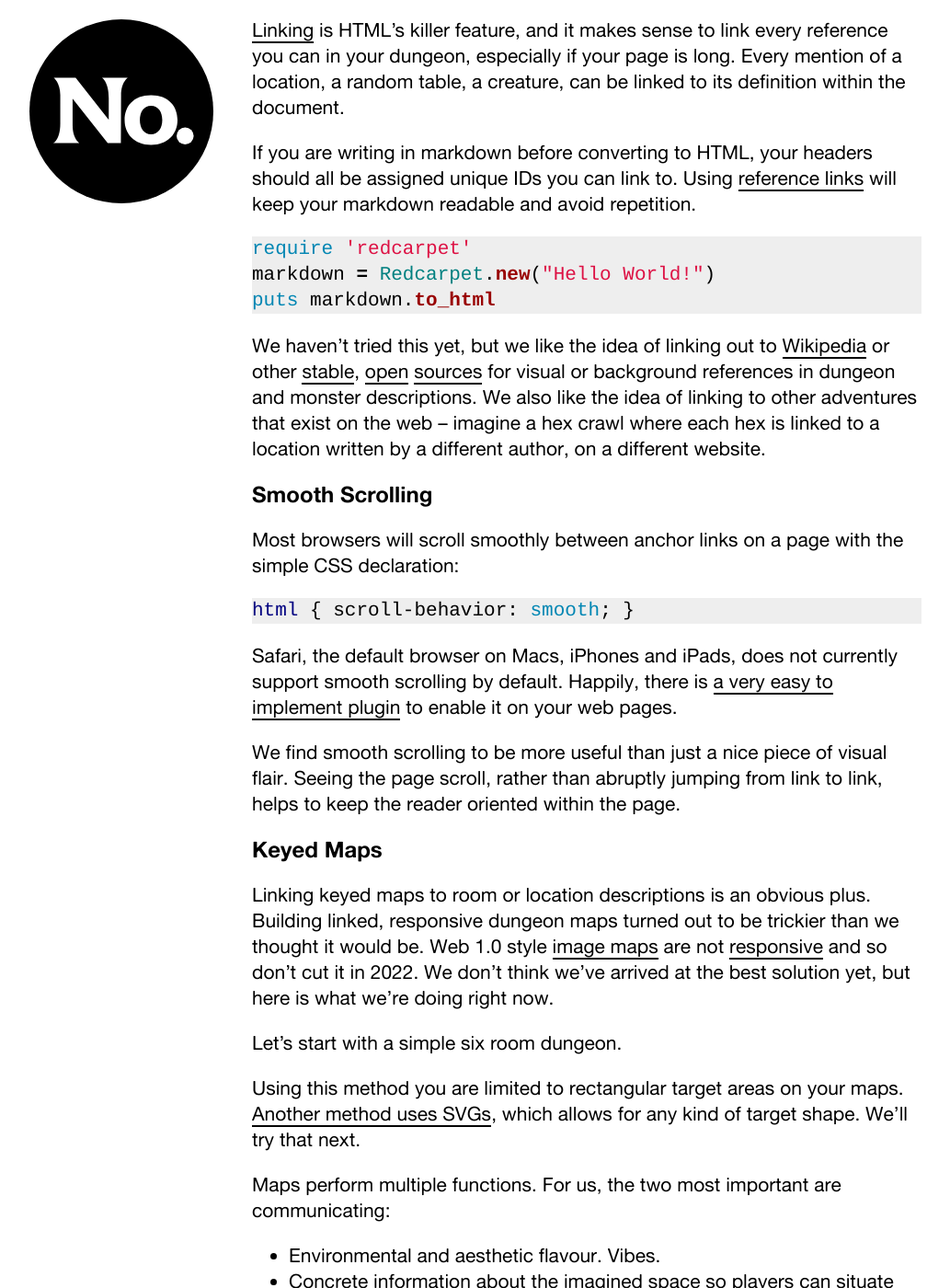
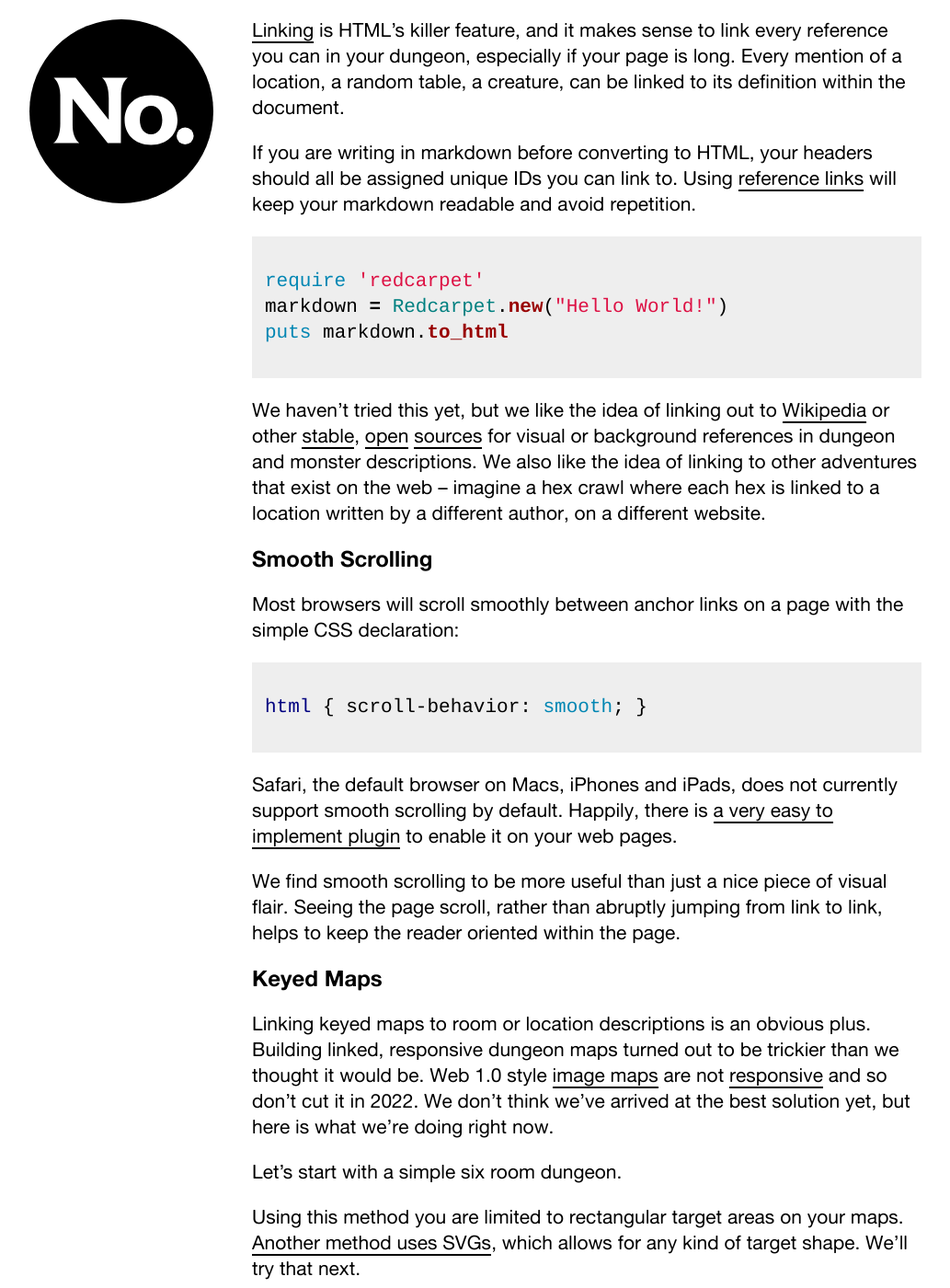
Before and after one commit to numbered-works/numbered-works.github.io, a Jekyll site: the page built from notes/index.html, in a window 1280 px wide and 1400 px high, scrolled down 1600 px. Shown: the whole window at 92% size, without its empty margins (122-1155 px from the left). Built offline with Jekyll 4.4.1, drawn with Linux system fonts in a browser that asks for light colours; some web fonts are replaced; the list of posts is cut into pages by our own code.

Commit message:
code bg colour

```diff
--- a/assets/css/syntax.css
+++ b/assets/css/syntax.css
@@ -1,4 +1,4 @@
-.highlight  { background: #eeeeee; }
+.highlight  { background-color: #eeeeee; padding: 7px; }
 .highlight .c { color: #999988; font-style: italic } /* Comment */
 .highlight .err { color: #a61717; background-color: #e3d2d2 } /* Error */
 .highlight .k { font-weight: bold } /* Keyword */
```
